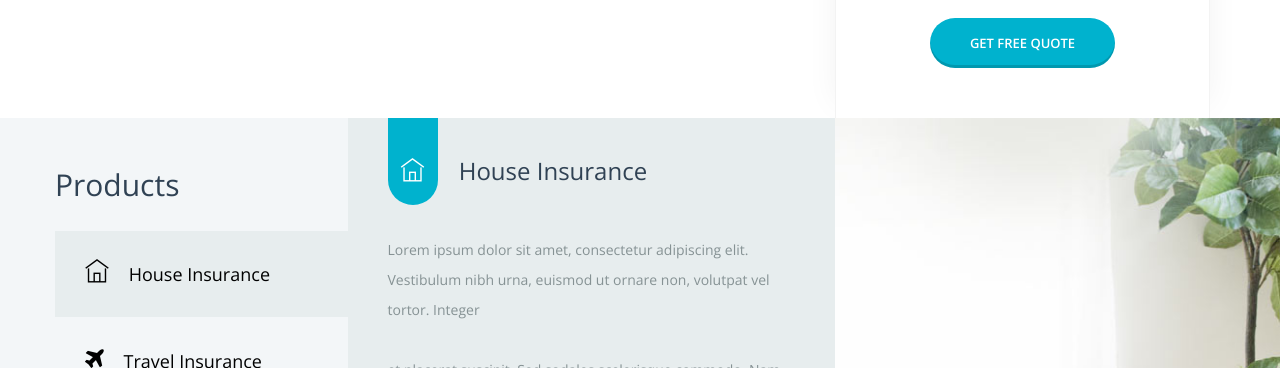
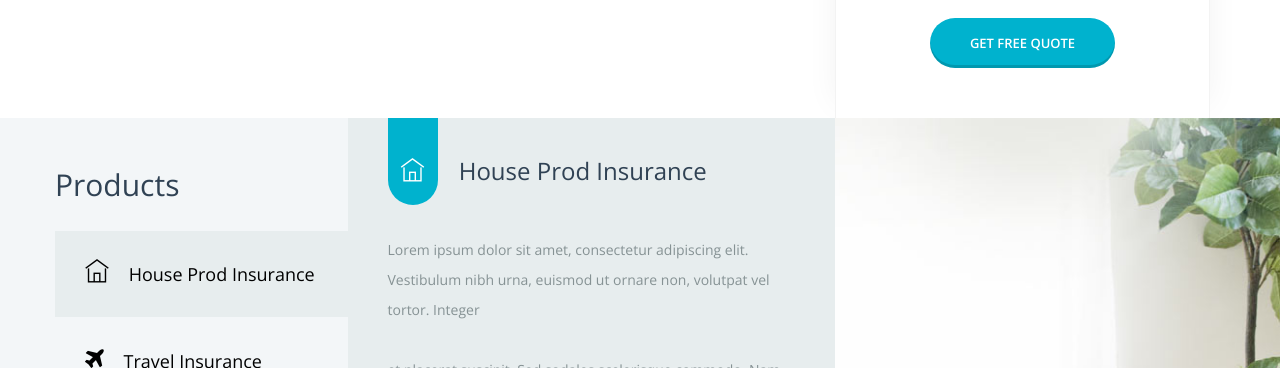
Before and after one commit to okarul/proj3, a plain HTML site: page index.html in a window 1280 px wide. Shown: the part 1100-1468 px from the top of the page. Drawn offline with nearby package versions, Linux system fonts and the light colour scheme; files that its build step writes are made by us from their sources.

Commit message:
Update index.html

```diff
--- a/index.html
+++ b/index.html
@@ -180,7 +180,7 @@
                     <div id="parentVerticalTab">
                         <h2>Products</h2>
                         <ul class="resp-tabs-list hor_1 col-sm-3 col-md-3 col-lg-3">
-                            <li><i class="ti-home"></i> House Insurance</li>
+                            <li><i class="ti-home"></i> House Prod Insurance</li>
                             <li><i class="fa fa-plane"></i> Travel Insurance</li>
                             <li><i class="ti-heart-broken"></i> Life Insurance</li>
                             <li><i class="ti-car"></i> Car Insurance</li>
@@ -190,7 +190,7 @@
                                 <div class="prod-tab-content">
                                     <h4>
                                         <span class="prod-cion"><i class="ti-home"></i></span>
-                                        House Insurance
+                                        House Prod Insurance
                                     </h4>
                                     <p>Lorem ipsum dolor sit amet, consectetur adipiscing elit. Vestibulum nibh urna, euismod ut ornare non, volutpat vel tortor. Integer</p>
                                     <p>et placerat suscipit. Sed sodales scelerisque commodo. Nam porta cursus lectus. </p>
```
